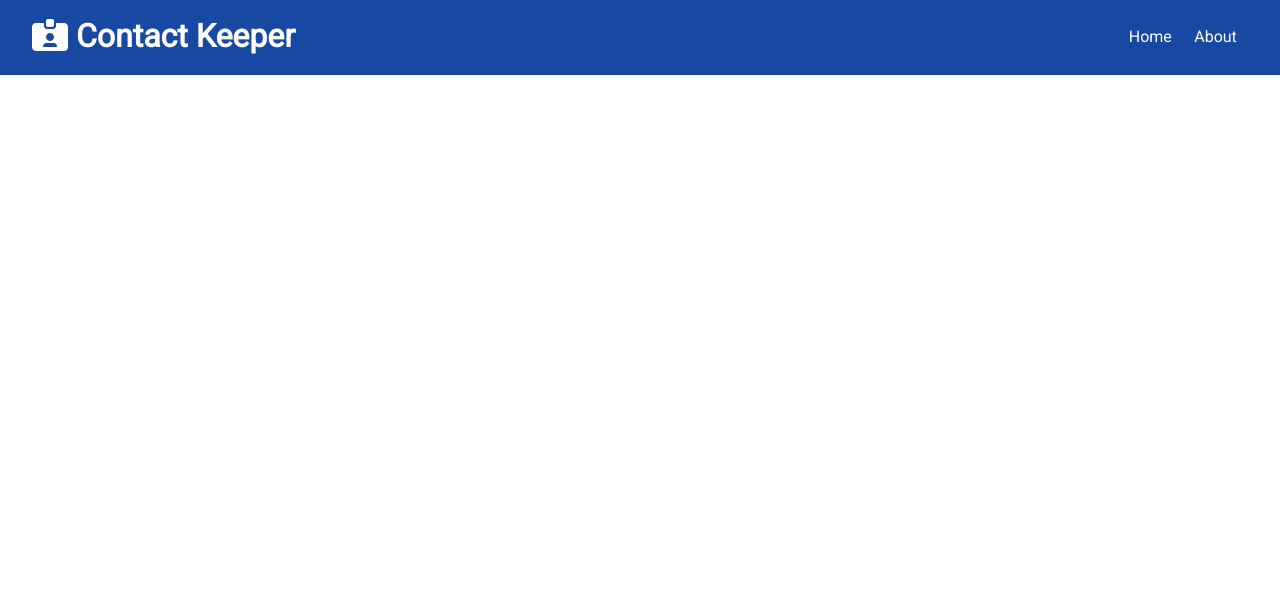
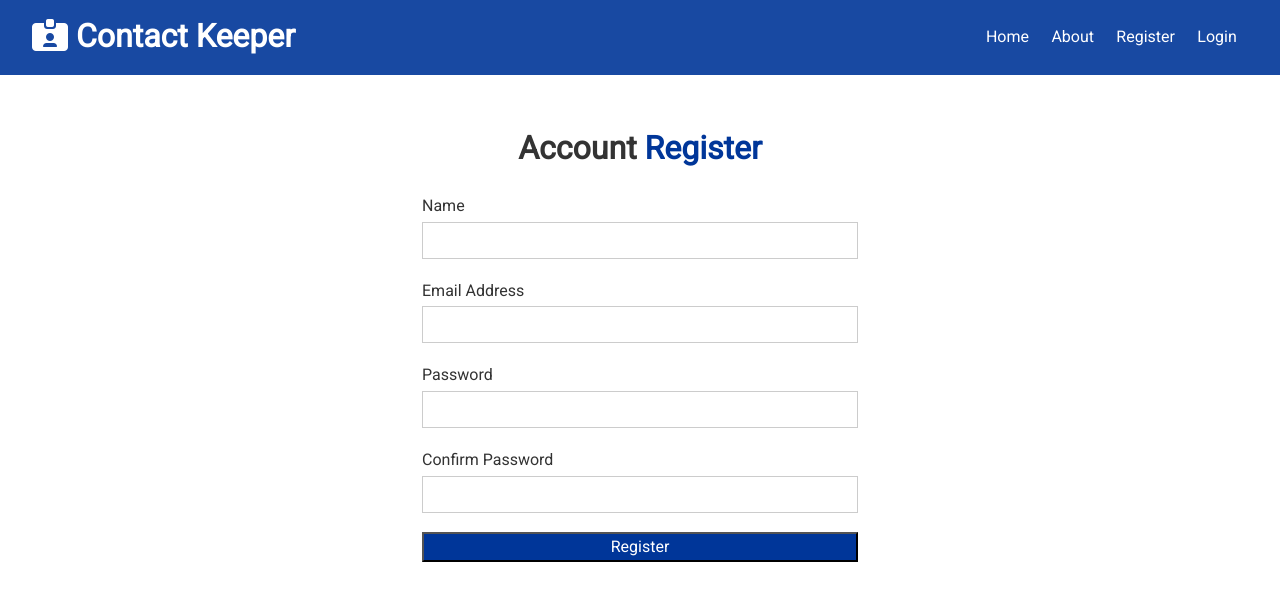
Before and after one commit to Ryan-Feigum/contact-keeper, a React (Create React App) app in the folder client/: page /register in a window 1280 px wide. Shown: the top 600 px of the page. Built offline with nearby package versions, Linux system fonts and the light colour scheme.

Commit message:
Added register and login pages

```diff
--- a/client/src/App.js
+++ b/client/src/App.js
@@ -3,6 +3,8 @@
 import Navbar from './components/layout/Navbar';
 import Home from './components/pages/Home';
 import About from './components/pages/About';
+import Register from './components/auth/Register';
+import Login from './components/auth/Login';
 
 import ContactState from './context/contact/ContactState';
 import AuthState from './context/auth/AuthState';
@@ -19,6 +21,12 @@
                             <Switch>
                                 <Route exact path='/' component={Home} />
                                 <Route exact path='/about' component={About} />
+                                <Route
+                                    exact
+                                    path='/register'
+                                    component={Register}
+                                />
+                                <Route exact path='/login' component={Login} />
                             </Switch>
                         </div>
                     </Fragment>
--- /dev/null
+++ b/client/src/components/auth/Login.js
@@ -0,0 +1,53 @@
+import React, { useState } from 'react';
+
+const Login = () => {
+    const [user, setUser] = useState({
+        email: '',
+        password: '',
+    });
+
+    const { email, password } = user;
+
+    const onChange = (e) =>
+        setUser({ ...user, [e.target.name]: e.target.value });
+
+    const onSubmit = (e) => {
+        e.preventDefault();
+        console.log('Login submit');
+    };
+
+    return (
+        <div className='form-container'>
+            <h1 className='align-center'>
+                Account <span className='text-primary'>Login</span>
+            </h1>
+            <form onSubmit={onSubmit}>
+                <div className='form-group'>
+                    <label htmlFor='email'>Email Address</label>
+                    <input
+                        type='email'
+                        name='email'
+                        value={email}
+                        onChange={onChange}
+                    />
+                </div>
+                <div className='form-group'>
+                    <label htmlFor='password'>Password</label>
+                    <input
+                        type='password'
+                        name='password'
+                        value={password}
+                        onChange={onChange}
+                    />
+                </div>
+                <input
+                    type='submit'
+                    value='Login'
+                    className='btn btn-primary btn-block'
+                />
+            </form>
+        </div>
+    );
+};
+
+export default Login;
--- /dev/null
+++ b/client/src/components/auth/Register.js
@@ -0,0 +1,73 @@
+import React, { useState } from 'react';
+
+const Register = () => {
+    const [user, setUser] = useState({
+        name: '',
+        email: '',
+        password: '',
+        password2: '',
+    });
+
+    const { name, email, password, password2 } = user;
+
+    const onChange = (e) =>
+        setUser({ ...user, [e.target.name]: e.target.value });
+
+    const onSubmit = (e) => {
+        e.preventDefault();
+        console.log('Register submit');
+    };
+
+    return (
+        <div className='form-container'>
+            <h1 className='align-center'>
+                Account <span className='text-primary'>Register</span>
+            </h1>
+            <form onSubmit={onSubmit}>
+                <div className='form-group'>
+                    <label htmlFor='name'>Name</label>
+                    <input
+                        type='text'
+                        name='name'
+                        value={name}
+                        onChange={onChange}
+                    />
+                </div>
+                <div className='form-group'>
+                    <label htmlFor='email'>Email Address</label>
+                    <input
+                        type='email'
+                        name='email'
+                        value={email}
+                        onChange={onChange}
+                    />
+                </div>
+                <div className='form-group'>
+                    <label htmlFor='password'>Password</label>
+                    <input
+                        type='password'
+                        name='password'
+                        value={password}
+                        onChange={onChange}
+                    />
+                </div>
+                <div className='form-group'>
+                    <label htmlFor='password2'>Confirm Password</label>
+                    <input
+                        type='password'
+                        name='password2'
+                        value={password2}
+                        onChange={onChange}
+                    />
+                </div>
+                <input
+                    type='submit'
+                    value='Register'
+                    className='ibtn btn-primary btn-block'
+                />
+            </form>
+        </div>
+    );
+};
+
+export default Register;
--- a/client/src/components/layout/Navbar.js
+++ b/client/src/components/layout/Navbar.js
@@ -15,6 +15,12 @@
                 <li>
                     <Link to='/about'>About</Link>
                 </li>
+                <li>
+                    <Link to='/register'>Register</Link>
+                </li>
+                <li>
+                    <Link to='/login'>Login</Link>
+                </li>
             </ul>
         </div>
     );
```
Also changed, not shown: 1 other file (tests, documents, lock files or other folders).
